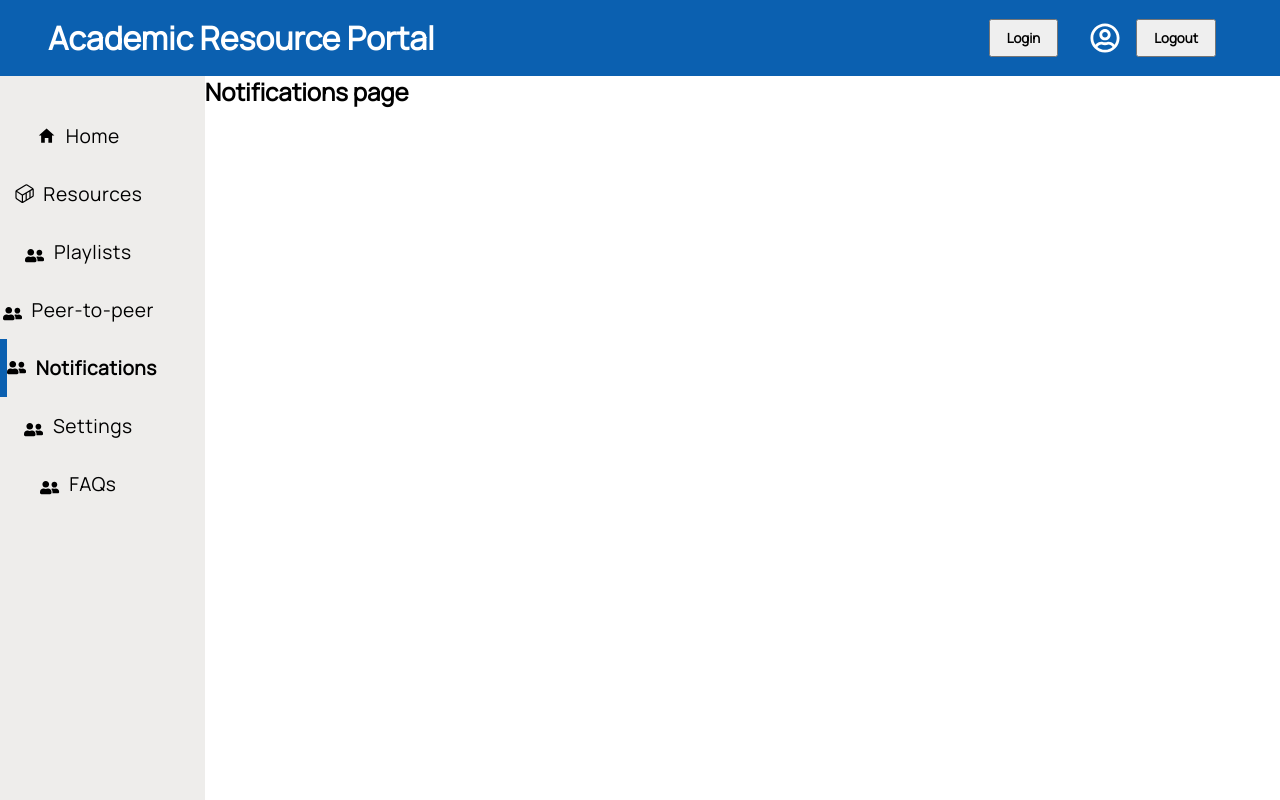
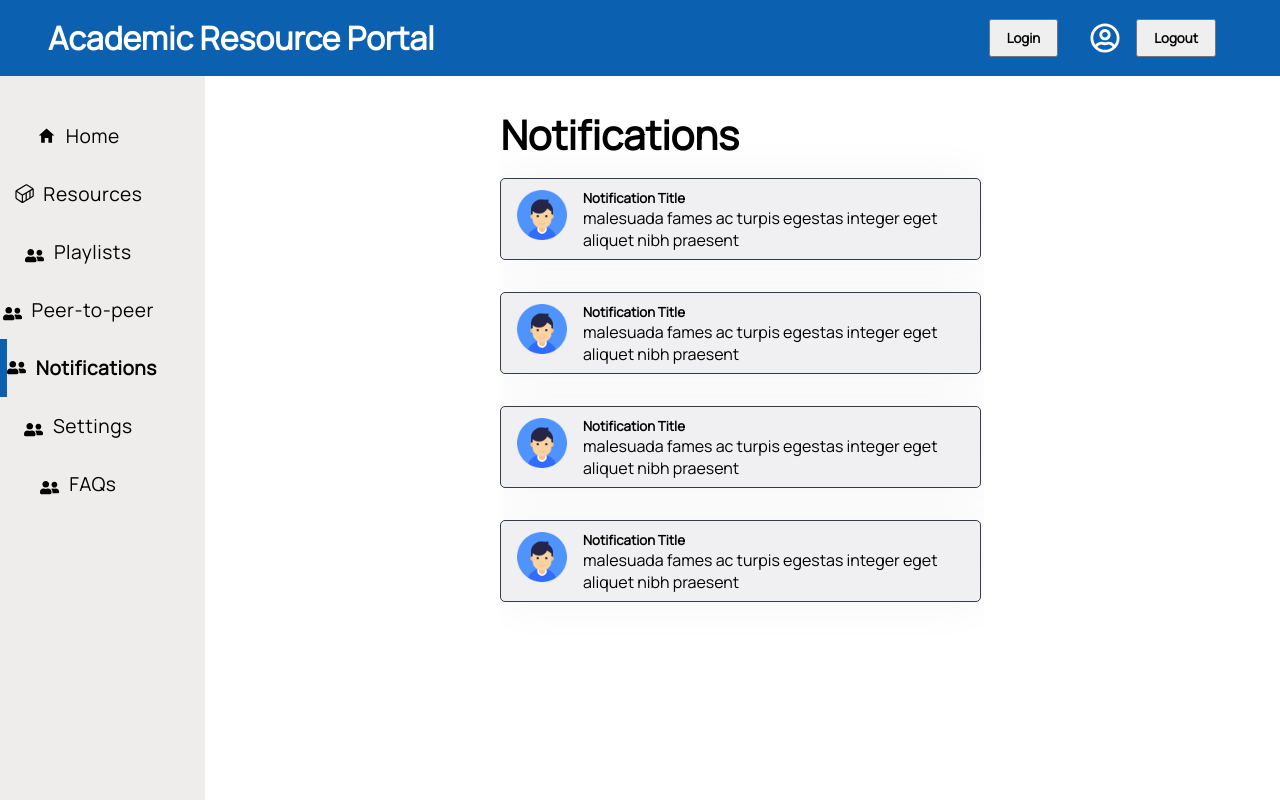
Before and after one commit to moazfarrukh/Academic-Resource-Management-Portal, a React (Create React App) app in the folder client/: page /notifications in a window 1280 px wide. Built offline with nearby package versions, Linux system fonts and the light colour scheme.

Commit message:
upload notifications page

```diff
--- a/client/src/component/Notifications/index.css
+++ b/client/src/component/Notifications/index.css
@@ -0,0 +1,37 @@
+.notificationCard {
+    border: 1px solid #353b48;
+    width: 99%;
+    display: flex;
+    flex-direction: row;
+    place-items: center;
+    background-color: #dcdde170;
+    border-radius: 5px;
+    margin-bottom: 2rem;
+    box-shadow: 0 0 50px rgba(0, 0, 0, 0.048);
+    padding-bottom: 0.5rem;
+  }
+
+  .cardImage {
+    margin: 0 1rem;
+  }
+
+  .cardContent h5 {
+    font-weight: bolder;
+    padding-top: 10px;
+  }
+
+  .notifications {
+    margin-top: 1rem;
+    width: 45%;
+    overflow: hidden;
+    margin-left: 27.5%;
+  }
+  .notificationHeading {
+    font-weight: bolder;
+    margin: 1rem 0;
+  }
+
+  .notificationHeading
+  {
+    font-size: 2.5rem;
+  }
--- a/client/src/component/Notifications/index.js
+++ b/client/src/component/Notifications/index.js
@@ -1,13 +1,35 @@
+import React, { useState } from "react";
+import userPic from "../../media/user.png";
+import "./index.css"
 import Navigation from "../navbar/Navigation";
 
 function Notifications() {
+  const [notifications, setNotifications] = useState(["N1", "N2", "N3", "N4"]);
+
   return (
     <>
     <Navigation/>
       <section style={{marginLeft:"16%"}}>
-                <h1>Notifications page</h1>
+        <div className="notifications">
+            <h5 className="notificationHeading">Notifications</h5>
+            {notifications.map((notification) => (
+            <div className="notificationCard">
+            <img
+                className="cardImage"
+                src={userPic}
+                style={{ width: "4rem" }}
+                alt="userPic"
+            />
+            <div className="cardContent">
+                <h5>Notification Title</h5>
+                <p>
+                malesuada fames ac turpis egestas integer eget aliquet nibh praesent
+                </p>
+            </div>
+            </div>
+            ))}
+        </div>
       </section>
-
     </>
   );
 }
--- a/client/src/component/Resources/index.js
+++ b/client/src/component/Resources/index.js
@@ -48,7 +48,7 @@ function Resources() {
         {
             id:6,
             title:'Numerical Computing',
-            description:'Past paper of numerical computing',
+            description:'Past paper of Data Structures',
             media:'files',
             category:'past paper'
         },
```
Also changed, not shown: client/src/media/user.png (added). Lines whose indentation alone changed are shown as unchanged.
